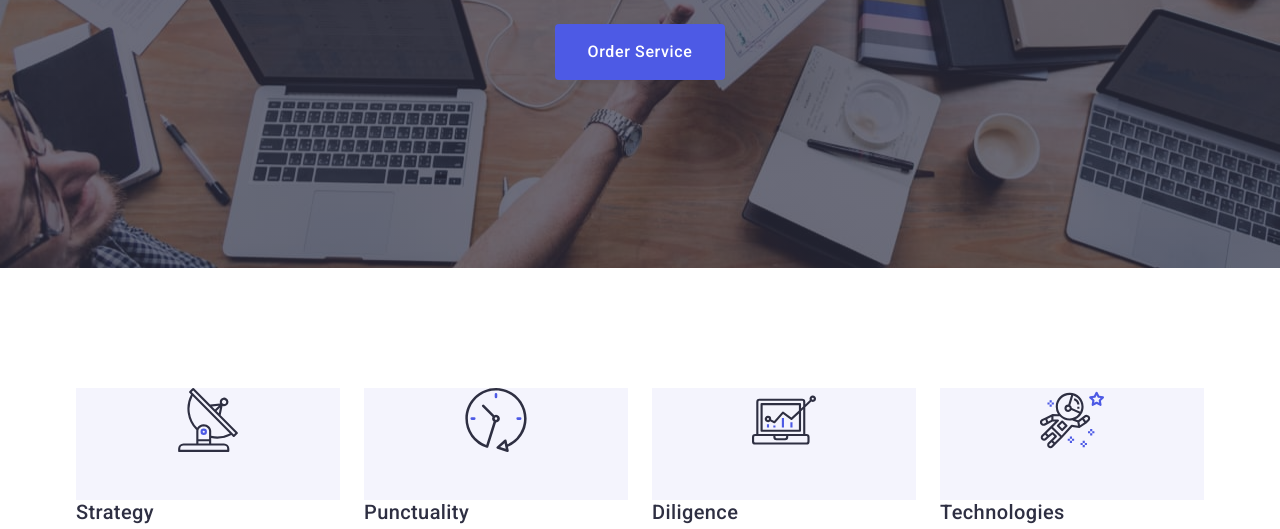
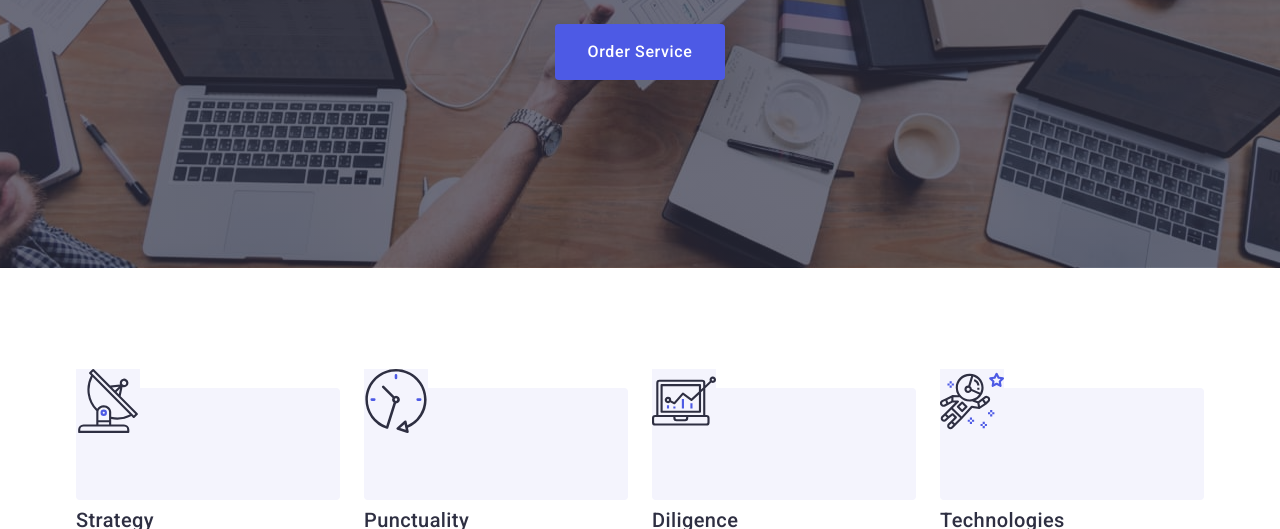
Before and after one commit to MagdalenaAntkowiak/goit-markup-hw-04-16, a plain HTML site: page index.html in a window 1280 px wide. Shown: the part 405-934 px from the top of the page. Drawn offline with nearby package versions, Linux system fonts and the light colour scheme.

Commit message:
section2

```diff
--- a/css/styles.css
+++ b/css/styles.css
@@ -107,15 +107,20 @@
     url(../images/bg-people-office.jpg);
 
   padding: 188px 0;
-  background-size: auto;
+  background-size: cover;
+  max-width: 1440px;
+  background-repeat: no-repeat;
+  background-position: center;
 }
 
-.icon-lorem {
+.icons-second-section {
   background-color: var(--cloud);
-  width: 264px;
   height: 112px;
   display: flex;
   justify-content: center;
+  align-items: center;
+  border-radius: 4px;
+  margin-bottom: 8px;
 }
 
 .third-headline-title {
@@ -294,6 +299,8 @@
 
 .border-header {
   border-bottom: 1px solid var(--cornflower);
+  box-shadow: 0px 2px 1px rgba(46, 47, 66, 0.08),
+    0px 1px 1px rgba(46, 47, 66, 0.16), 0px 1px 6px rgba(46, 47, 66, 0.08);
 }
 
 .all-header {
--- a/index.html
+++ b/index.html
@@ -69,14 +69,15 @@
           <h2 class="visually-hidden">Subtitle</h2>
           <ul class="third-headline-list">
             <li class="item-main-page">
-              <svg class="icon-lorem antenna">
+              <div class="icons-second-section">
+                <svg>
                   <use
                     width="64"
                     height="64"
-                  x="100"
                     href="./images/icons.svg#icon-antenna"
                   ></use>
                 </svg>
+              </div>
               <h3 class="third-headline-title">Strategy</h3>
               <p class="text-under-third-headline">
                 Our goal is to identify the business problem to walk away with
@@ -85,14 +86,15 @@
             </li>
 
             <li class="item-main-page">
-              <svg class="icon-lorem clock">
+              <div class="icons-second-section">
+                <svg>
                   <use
                     width="64"
                     height="64"
-                  x="100"
                     href="./images/icons.svg#icon-clock"
                   ></use>
                 </svg>
+              </div>
               <h3 class="third-headline-title">Punctuality</h3>
               <p class="text-under-third-headline">
                 Bring the key message to the brand's audience for the best price
@@ -101,14 +103,15 @@
             </li>
 
             <li class="item-main-page">
-              <svg class="icon-lorem diagram">
+              <div class="icons-second-section">
+                <svg>
                   <use
                     width="64"
                     height="64"
-                  x="100"
                     href="./images/icons.svg#icon-diagram"
                   ></use>
                 </svg>
+              </div>
               <h3 class="third-headline-title">Diligence</h3>
               <p class="text-under-third-headline">
                 Research and confirm brands that present the strongest digital
@@ -117,14 +120,15 @@
             </li>
 
             <li class="item-main-page">
-              <svg class="icon-lorem astronaut">
+              <div class="icons-second-section">
+                <svg>
                   <use
                     width="64"
                     height="64"
-                  x="100"
                     href="./images/icons.svg#icon-astronaut"
                   ></use>
                 </svg>
+              </div>
               <h3 class="third-headline-title">Technologies</h3>
               <p class="text-under-third-headline">
                 Design practice focused on digital experiences. We bring forth a
```
Lines whose indentation alone changed are shown as unchanged.
